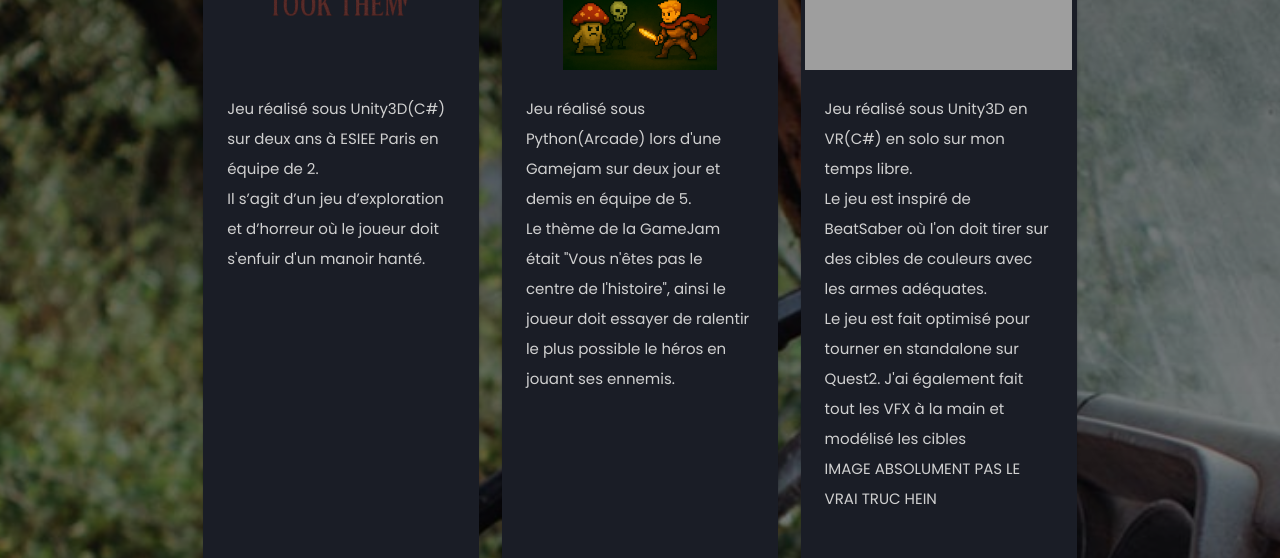
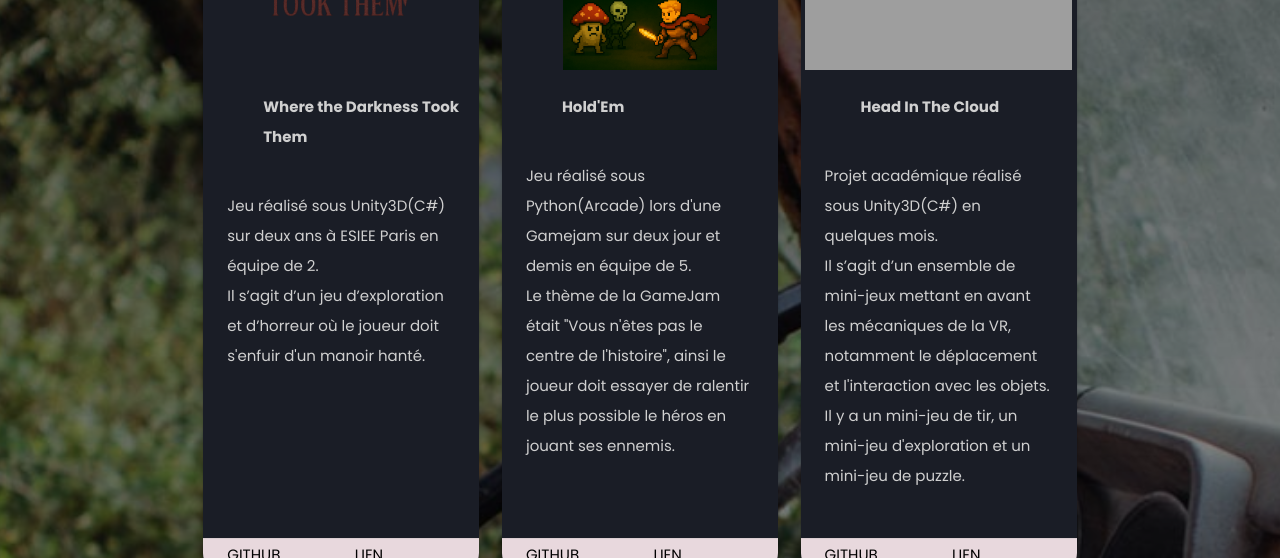
Before and after one commit to Mathatou/Portfolio, a plain HTML site: page index.html in a window 1280 px wide. Shown: the part 2242-2800 px from the top of the page. Drawn offline with nearby package versions, Linux system fonts and the light colour scheme; grey boxes are pictures that could not be loaded.

Commit message:
Ajout des noms des projets

```diff
--- a/index.html
+++ b/index.html
@@ -225,6 +225,9 @@
               <div class="card-image">
                 <a href="./1_WDTT.html"><img src="img/project_icon.png" alt="WDTT"></a>
               </div>
+              <div style="padding-left: 4rem; padding-right: 1rem; padding-top: 0.5rem;">
+                <p><b>Where the Darkness Took Them</b></p>
+              </div>
               <div class="card-content">
                 <p>
                   Jeu réalisé sous Unity3D(C#) sur deux ans à ESIEE Paris en équipe de 2.<br>
@@ -245,6 +248,9 @@
               <div class="card-image">
                 <img src="img/affiche_game_jam.png">
               </div>
+              <div style="padding-left: 4rem; padding-right: 1rem; padding-top: 0.5rem;">
+                <p><b>Hold'Em</b></p>
+              </div>
               <div class="card-content">
                 <p>
                   Jeu réalisé sous Python(Arcade) lors d'une Gamejam sur deux jour et demis en équipe de 5.<br>
@@ -264,20 +270,20 @@
           <div class="col s12 m4">
             <div class="card fade-in" style="color: black;">
               <div class="card-image">
-                <a href="./1_HITC.html"><img src="img/hitc.png" alt="HeadInTheClouds"></a>
+                <a href="./1_HITC.html"><img src="img/hitc.png" alt="HeadInTheCloud"></a>
+              </div>
+              <div style="padding-left: 4rem; padding-right: 1rem; padding-top: 0.5rem;">
+                <p><b>Head In The Cloud</b></p>
               </div>
               <div class="card-content">
                 <p>
-                  Jeu réalisé sous Unity3D en VR(C#) en solo sur mon temps libre.<br>
-                  Le jeu est inspiré de BeatSaber où l'on doit tirer sur des cibles de couleurs avec les armes
-                  adéquates.<br>
-                  Le jeu est fait optimisé pour tourner en standalone sur Quest2. J'ai également fait tout les VFX à la
-                  main et modélisé les cibles<br>
-                  IMAGE ABSOLUMENT PAS LE VRAI TRUC HEIN
+                  Projet académique réalisé sous Unity3D(C#) en quelques mois.<br>
+                  Il s’agit d’un ensemble de mini-jeux mettant en avant les mécaniques de la VR, notamment le déplacement et l'interaction avec les objets.<br>
+                  Il y a un mini-jeu de tir, un mini-jeu d'exploration et un mini-jeu de puzzle.<br>
                 </p>
               </div>
               <div class="card-action " style="background-color: #E8D8DD ;">
-                <a href="https://github.com/Mathatou/HeadInTheClouds" target="_blank"
+                <a href="https://github.com/Mathatou/HeadInTheCloud" target="_blank"
                   style="padding-left: 8.5rem;  color: black;">
                   Lien GitHub
                 </a>
@@ -290,17 +296,19 @@
               <div class="card-image">
                 <img src="">
               </div>
+              <div style="padding-left: 4rem; padding-right: 1rem; padding-top: 0.5rem;">
+                <p><b>Moteur de Rendu</b></p>
+              </div>
               <div class="card-content">
                 <p>
                   <b>Computer Graphics</b>
                   Projet réalisé sous C++/OpenGL en équipe à l'école.<br>
                   Le projet consistait à créer un moteur de rendu 3D en C++/OpenGL capable de charger des modèles 3D
                   et de les afficher avec des shaders.<br>
-                  IMAGE ABSOLUMENT PAS LE VRAI TRUC HEIN
                 </p>
               </div>
               <div class="card-action " style="background-color: #E8D8DD ;">
-                <a href="https://github.com/Mathatou/HeadInTheClouds" target="_blank"
+                <a href="https://github.com/Mathatou/-E4FI---Projet-Computer-Graphics" target="_blank"
                   style="padding-left: 8.5rem;  color: black;">
                   Lien GitHub
                 </a>
```
